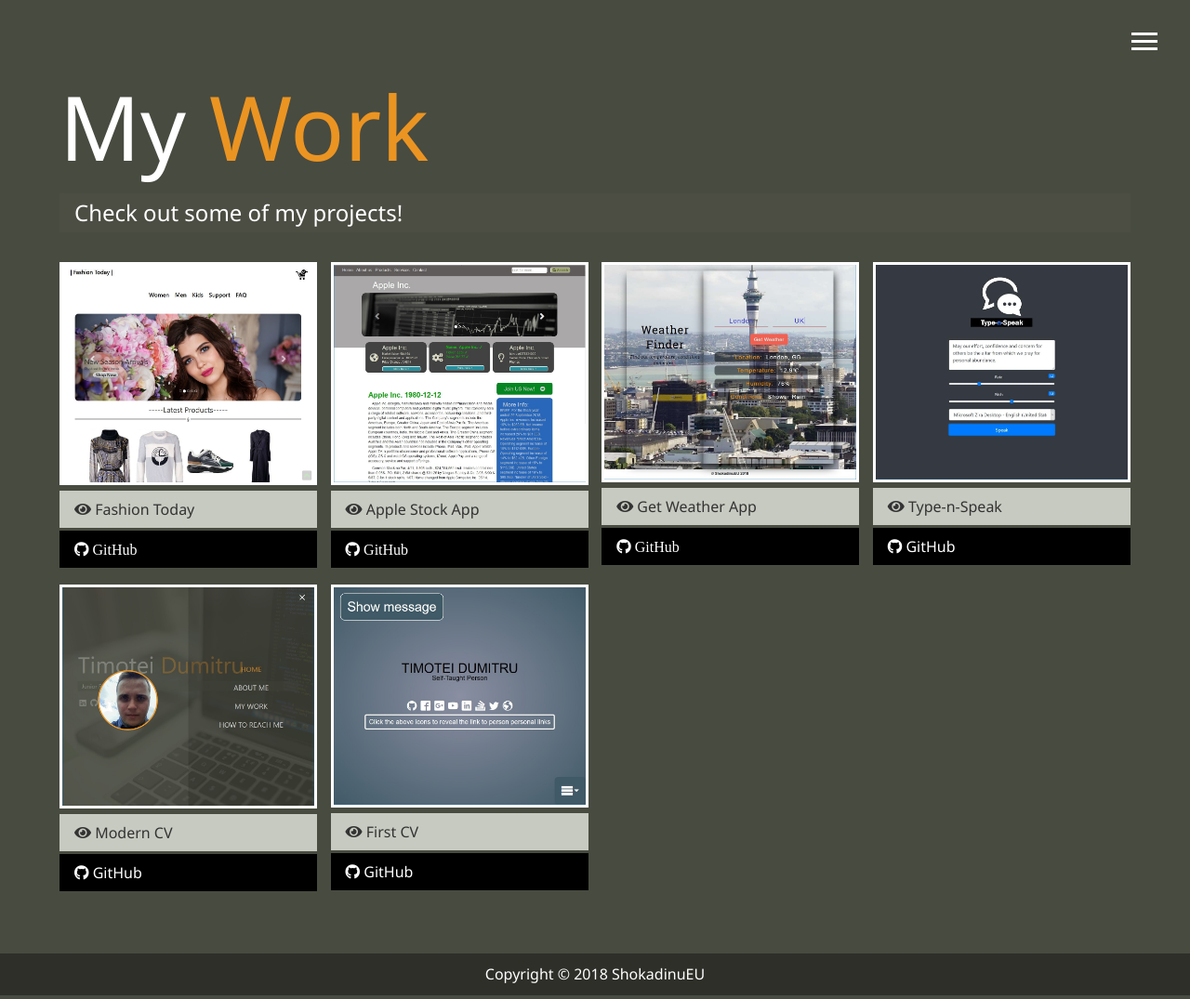
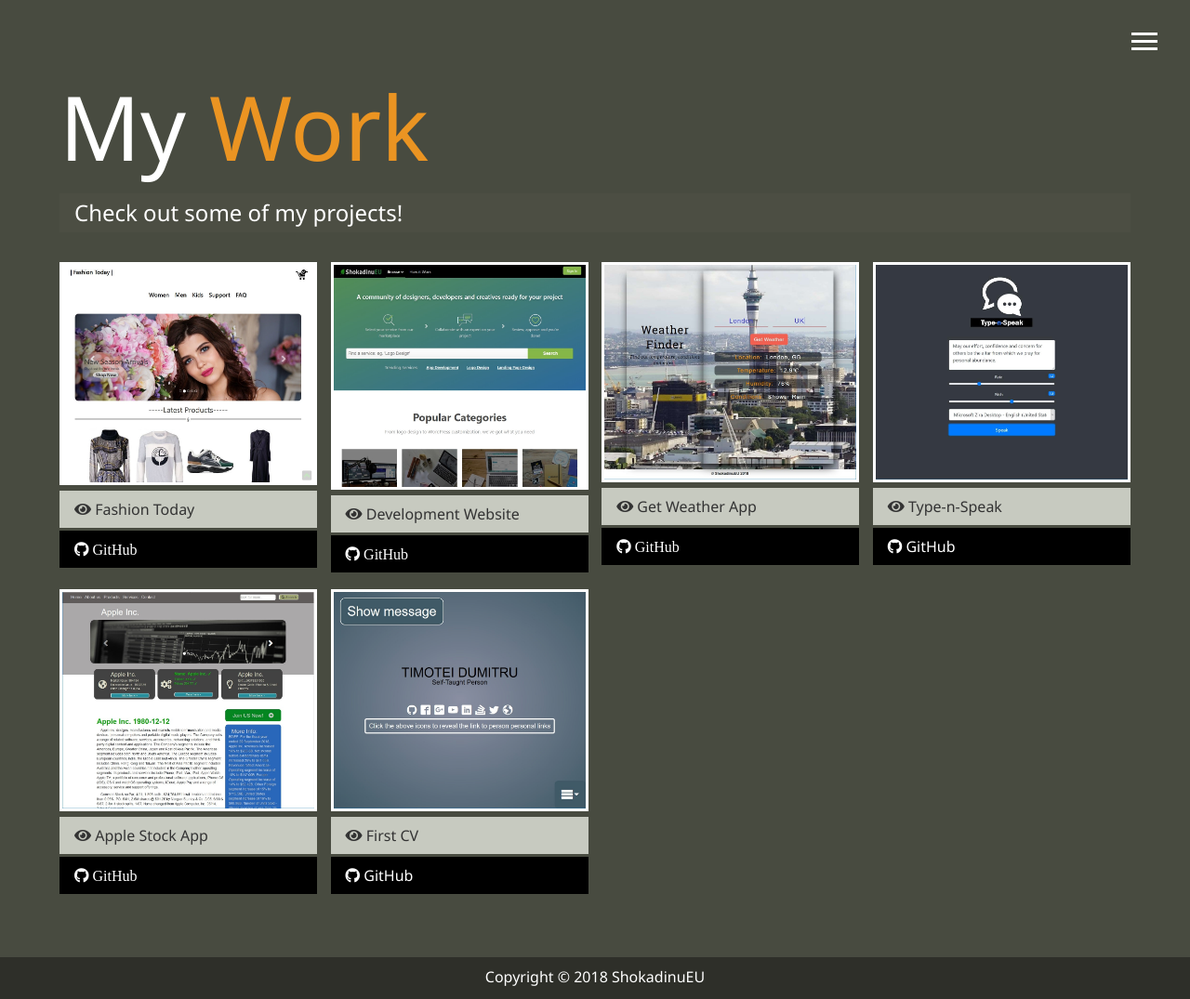
Before and after one commit to ShokadinuEU/modern_portfolio, a website: page dist/work.html in a window 1280 px wide. Shown: the whole page at 93% size. Drawn offline with Linux system fonts and the light colour scheme.

Commit message:
replace some of the projects on work section

```diff
--- a/dist/work.html
+++ b/dist/work.html
@@ -72,12 +72,12 @@
       <!-- Second Item -->
       <div class="item">
         <a href="#!">
-          <img src="img/projects/apple-stock.jpg" alt="Apple Stock">
+          <img src="img/projects/development-website.jpg" alt="Development Website">
         </a>
         <a href="#" class="btn-light">
-          <i class="fas fa-eye"></i> Apple Stock App
+          <i class="fas fa-eye"></i> Development Website
         </a>
-        <a href="https://shokadinueu.github.io/apple-stock-info/" target="_blank" class="btn-dark">
+        <a href="https://shokadinueu.github.io/development-website/" target="_blank" class="btn-dark">
           <i class="fab fa-github"> GitHub </i>
         </a>
       </div>
@@ -108,13 +108,13 @@
       <!-- Fifth Item -->
       <div class="item">
         <a href="#!">
-          <img src="img/projects/modern-portofolio.jpg" alt="Modern CV">
+          <img src="img/projects/apple-stock.jpg" alt="Apple Stock">
         </a>
         <a href="#" class="btn-light">
-          <i class="fas fa-eye"></i> Modern CV
+          <i class="fas fa-eye"></i> Apple Stock App
         </a>
-        <a href="https://shokadinueu.github.io/modern_portfolio/" target="_blank" class="btn-dark">
-          <i class="fab fa-github"></i> GitHub
+        <a href="https://shokadinueu.github.io/apple-stock-info/" target="_blank" class="btn-dark">
+          <i class="fab fa-github"> GitHub </i>
         </a>
       </div>
       <!-- Sixth Item -->
```
Also changed, not shown: dist/img/projects/development-website.jpg (added), 1 other file.
